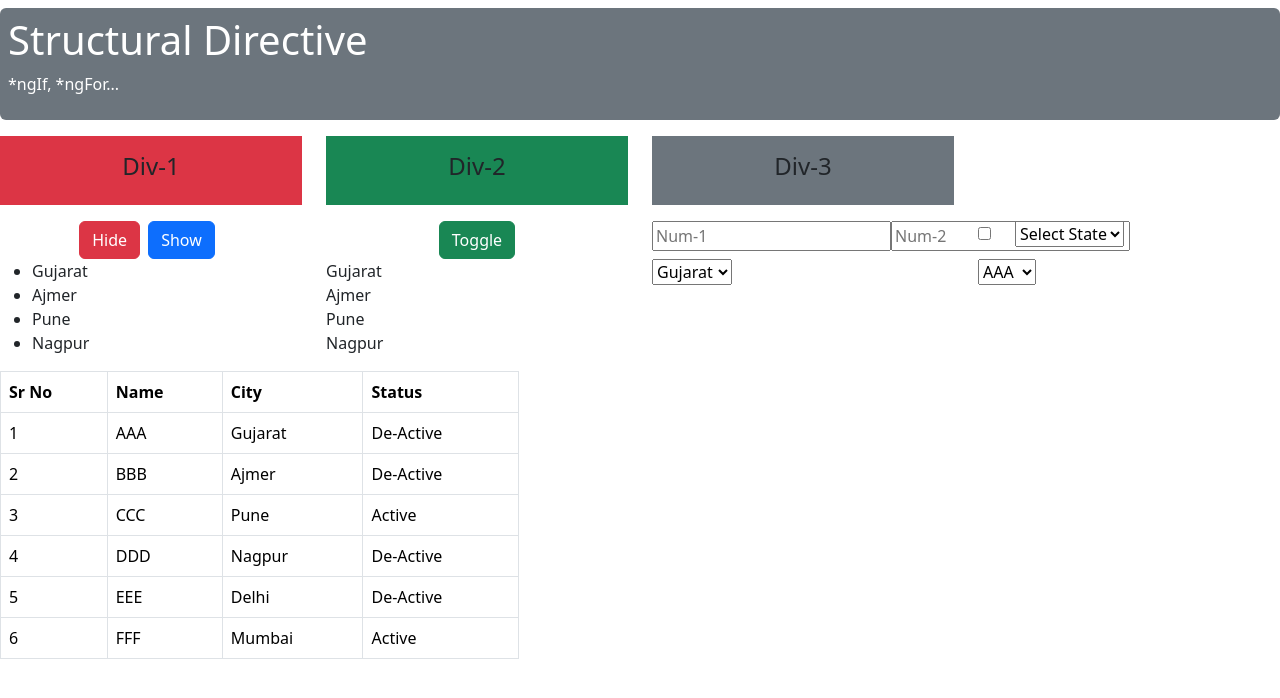
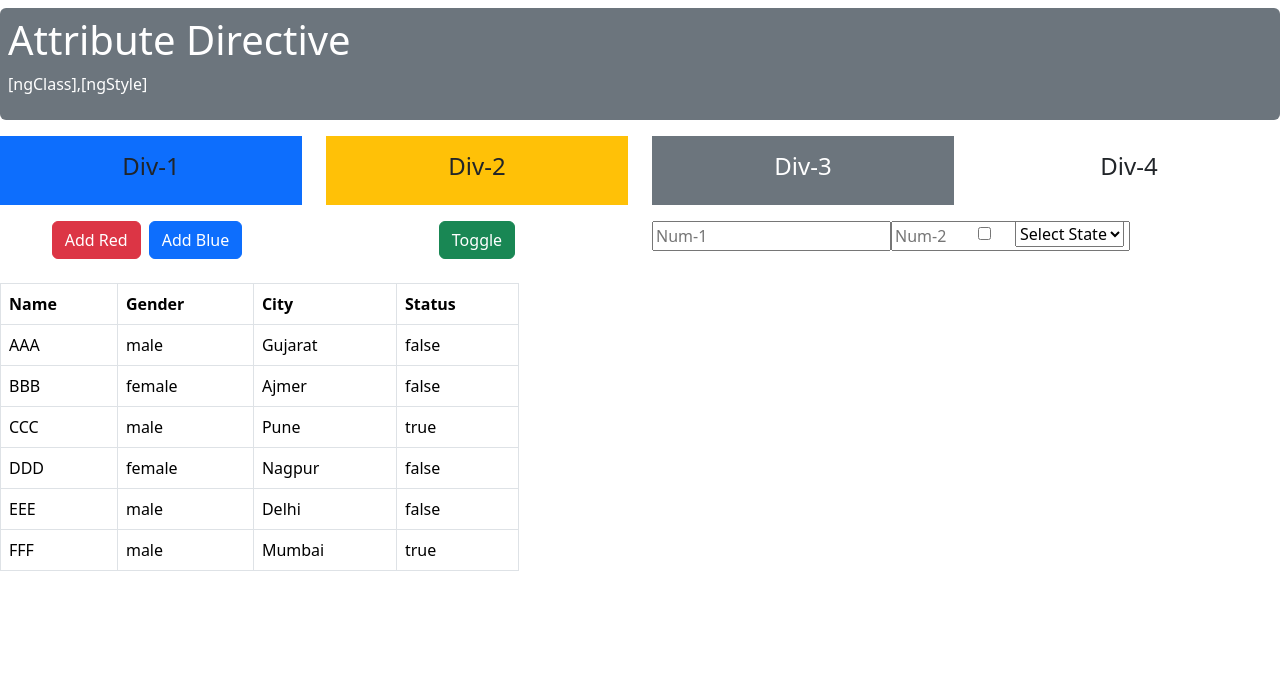
Before and after one commit to chiragrangras/angular_18, an Angular app in the folder angular_tutorial/: page / in a window 1280 px wide. Shown: the top 698 px of the page. Built offline with nearby package versions, Linux system fonts and the light colour scheme.

Commit message:
new file

```diff
--- a/angular_tutorial/src/app/app.component.html
+++ b/angular_tutorial/src/app/app.component.html
@@ -1 +1 @@
-<app-structural-dir></app-structural-dir>
+<app-attribute-directive></app-attribute-directive>
--- a/angular_tutorial/src/app/app.component.ts
+++ b/angular_tutorial/src/app/app.component.ts
@@ -1,11 +1,12 @@
 import { Component } from '@angular/core';
 import { RouterOutlet } from '@angular/router';
-import { StructuralDirComponent } from './components/directive/structural-dir/structural-dir.component';
+import { AttributeDirectiveComponent } from './components/directive/attribute-directive/attribute-directive.component';
+
 
 @Component({
   selector: 'app-root',
   standalone: true,
-  imports: [RouterOutlet,StructuralDirComponent],
+  imports: [RouterOutlet,AttributeDirectiveComponent],
   templateUrl: './app.component.html',
   styleUrl: './app.component.css'
 })
--- /dev/null
+++ b/angular_tutorial/src/app/components/directive/attribute-directive/attribute-directive.component.ts
@@ -0,0 +1,39 @@
+import { CommonModule } from '@angular/common';
+import { Component } from '@angular/core';
+import { FormsModule } from '@angular/forms';
+
+@Component({
+  selector: 'app-attribute-directive',
+  standalone: true,
+  imports: [CommonModule, FormsModule],
+  templateUrl: './attribute-directive.component.html',
+  styleUrl: './attribute-directive.component.css',
+})
+export class AttributeDirectiveComponent {
+  div1BgColor: string = 'bg-primary';
+  isDiv2Active: boolean = false;
+  num1: string = '';
+  num2: string = '';
+  isActive: boolean = false;
+
+  studentList: any[] = [
+    { studentId: 13, totalMarks:23, gender:'male', name: 'AAA', city: 'Gujarat', isActive: false },
+    { studentId: 25, totalMarks:53, gender:'female', name: 'BBB', city: 'Ajmer', isActive: false },
+    { studentId: 53, totalMarks:67, gender:'male', name: 'CCC', city: 'Pune', isActive: true },
+    { studentId: 44, totalMarks:98, gender:'female', name: 'DDD', city: 'Nagpur', isActive: false },
+    { studentId: 52, totalMarks:20, gender:'male', name: 'EEE', city: 'Delhi', isActive: false },
+    { studentId: 64, totalMarks:50, gender:'male', name: 'FFF', city: 'Mumbai', isActive: true },
+  ];
+
+  addRedClass() {
+    this.div1BgColor = 'bg-danger';
+  }
+
+  addBlueClass() {
+    this.div1BgColor = 'bg-primary';
+  }
+
+  toggleDiv2Class() {
+    this.isDiv2Active = !this.isDiv2Active;
+  }
+}
```
Also changed, not shown: 1 other file (tests, documents, lock files or other folders).
